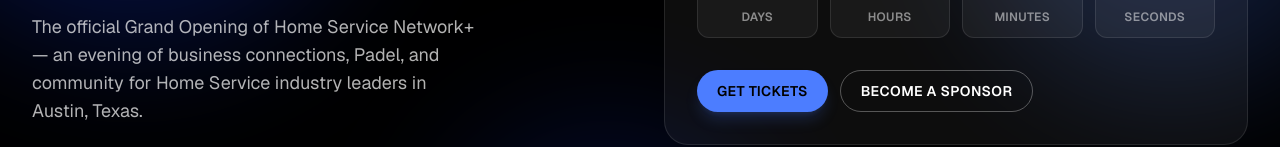
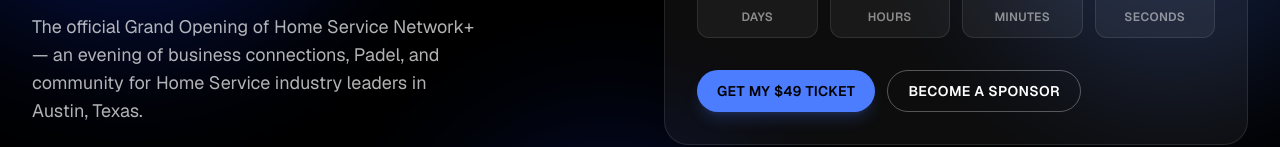
Before and after one commit to Aniyanetworks/homeservicenetwork, a Next.js app: page / in a window 1280 px wide. Shown: the part 390-537 px from the top of the page. Built offline with nearby package versions, Linux system fonts and the light colour scheme; no server answers.

Commit message:
49 cost showed in hero

```diff
--- a/src/components/Hero.tsx
+++ b/src/components/Hero.tsx
@@ -1,6 +1,6 @@
 import Image from "next/image";
 import Link from "next/link";
-import { EVENT, FEATURED_SPEAKER, LINKS } from "@/lib/content";
+import { EVENT, FEATURED_SPEAKER, LINKS, PRICING } from "@/lib/content";
 import CtaButton from "./CtaButton";
 import Countdown from "./Countdown";
 import HeroBackground from "./HeroBackground";
@@ -72,7 +72,7 @@ export default function Hero() {
 
             <div className="mt-8 flex flex-wrap gap-3">
               <CtaButton href={LINKS.getTickets} size="md">
-                Get Tickets
+                {PRICING.ctaLabel}
               </CtaButton>
               <CtaButton href={LINKS.becomeSponsor} variant="outline" size="md">
                 Become a Sponsor
```
